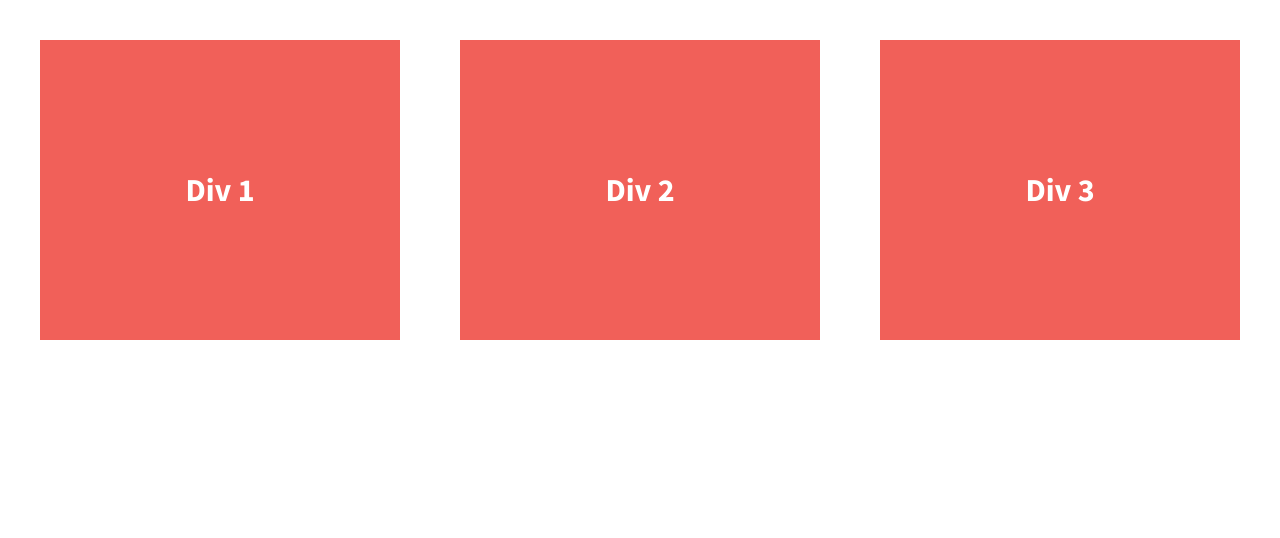
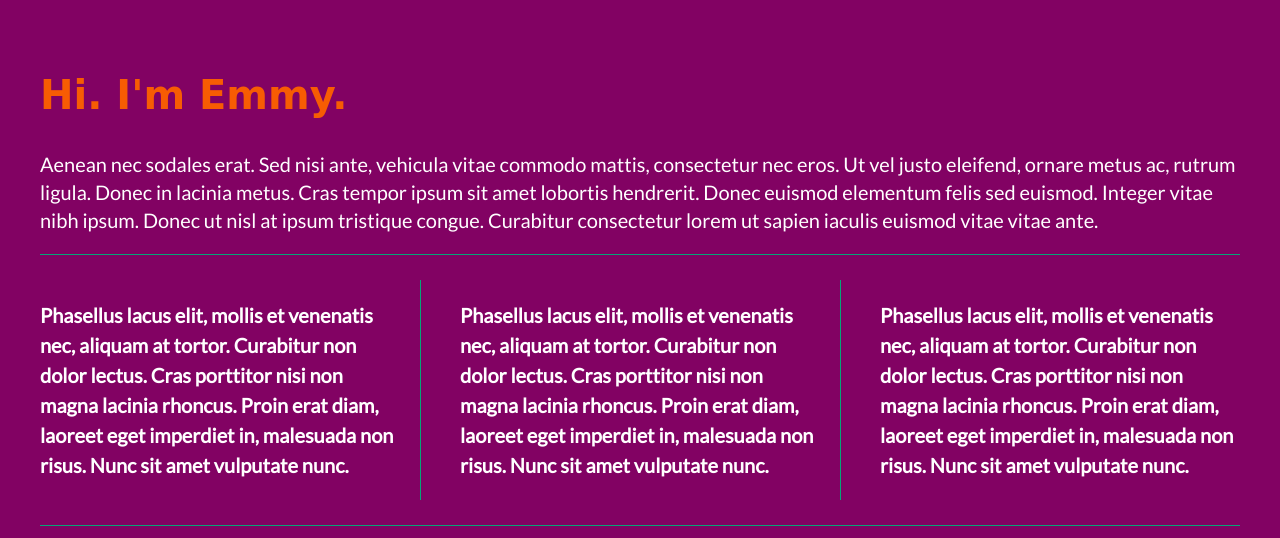
Before and after one commit to emmy-html/center-divs, a plain HTML site: page index.html in a window 1280 px wide. Drawn offline with nearby package versions, Linux system fonts and the light colour scheme; a web font is replaced by a local one.

Commit message:
Initial commit

```diff
--- a/css/main.css
+++ b/css/main.css
@@ -102,10 +102,17 @@ html {
 }
 
 body {
-  font-family: 'Source Sans Pro', sans-serif;
-  padding: 2em;
-  font-size: 1.25em;
-  height: 100%;
+    font-family: 'Lato', sans-serif;
+    padding: 2em;
+    font-size: 1.25em;
+    height: 100%;
+    background: #820263;
+    color: #fff;
+}
+
+h1 {
+    font-family: 'Patua One', cursive;
+    color: #F75C03;
 }
 
 .wrapper {
@@ -113,6 +120,9 @@ body {
   display: flex;
   justify-content: space-between;
   font-weight: 700;
+  border-top: 1px solid #04A777;
+  border-bottom: 1px solid #04A777;
+  padding: 25px 0px;
 }
 
 .div-1, .div-2, .div-3 {
@@ -123,9 +133,11 @@ body {
   justify-content: center;
   color: #fff;
   line-height: 1.5em;
-  font-size: 1.6em;
-  background-color: #f16059;
-  height: 300px;
+}
+
+.div-1, .div-2 {
+    border-right: 1px solid #04A777;
+    padding-right: 20px;
 }
 
 
--- a/index.html
+++ b/index.html
@@ -13,23 +13,25 @@
         <link rel="stylesheet" href="css/normalize.css">
         <link rel="stylesheet" href="css/main.css">
         <script src="js/vendor/modernizr-2.8.3.min.js"></script>
-        <link href='http://fonts.googleapis.com/css?family=Lora:700' rel='stylesheet' type='text/css'>
-        <link href='http://fonts.googleapis.com/css?family=Source+Sans+Pro:400,700' rel='stylesheet' type='text/css'>
+        <link href="https://fonts.googleapis.com/css?family=Lato|Patua+One&display=swap" rel="stylesheet">
     </head>
     <body>
         <!--[if lt IE 8]>
             <p class="browserupgrade">You are using an <strong>outdated</strong> browser. Please <a href="http://browsehappy.com/">upgrade your browser</a> to improve your experience.</p>
         <![endif]-->
-
+       <header>
+        <h1>Hi. I'm Emmy.</h1>
+       <p>Aenean nec sodales erat. Sed nisi ante, vehicula vitae commodo mattis, consectetur nec eros. Ut vel justo eleifend, ornare metus ac, rutrum ligula. Donec in lacinia metus. Cras tempor ipsum sit amet lobortis hendrerit. Donec euismod elementum felis sed euismod. Integer vitae nibh ipsum. Donec ut nisl at ipsum tristique congue. Curabitur consectetur lorem ut sapien iaculis euismod vitae vitae ante.</p>
+       </header>
         <section class="wrapper">
             <div class="div-1">
-                Div 1
+                <p>Phasellus lacus elit, mollis et venenatis nec, aliquam at tortor. Curabitur non dolor lectus. Cras porttitor nisi non magna lacinia rhoncus. Proin erat diam, laoreet eget imperdiet in, malesuada non risus. Nunc sit amet vulputate nunc.</p>
             </div>
             <div class="div-2">
-                Div 2
+                <p>Phasellus lacus elit, mollis et venenatis nec, aliquam at tortor. Curabitur non dolor lectus. Cras porttitor nisi non magna lacinia rhoncus. Proin erat diam, laoreet eget imperdiet in, malesuada non risus. Nunc sit amet vulputate nunc.</p>
             </div>
             <div class="div-3">
-                Div 3
+                <p>Phasellus lacus elit, mollis et venenatis nec, aliquam at tortor. Curabitur non dolor lectus. Cras porttitor nisi non magna lacinia rhoncus. Proin erat diam, laoreet eget imperdiet in, malesuada non risus. Nunc sit amet vulputate nunc.</p>
             </div>
         </section>
 
```
Also changed, not shown: 1 other file.
